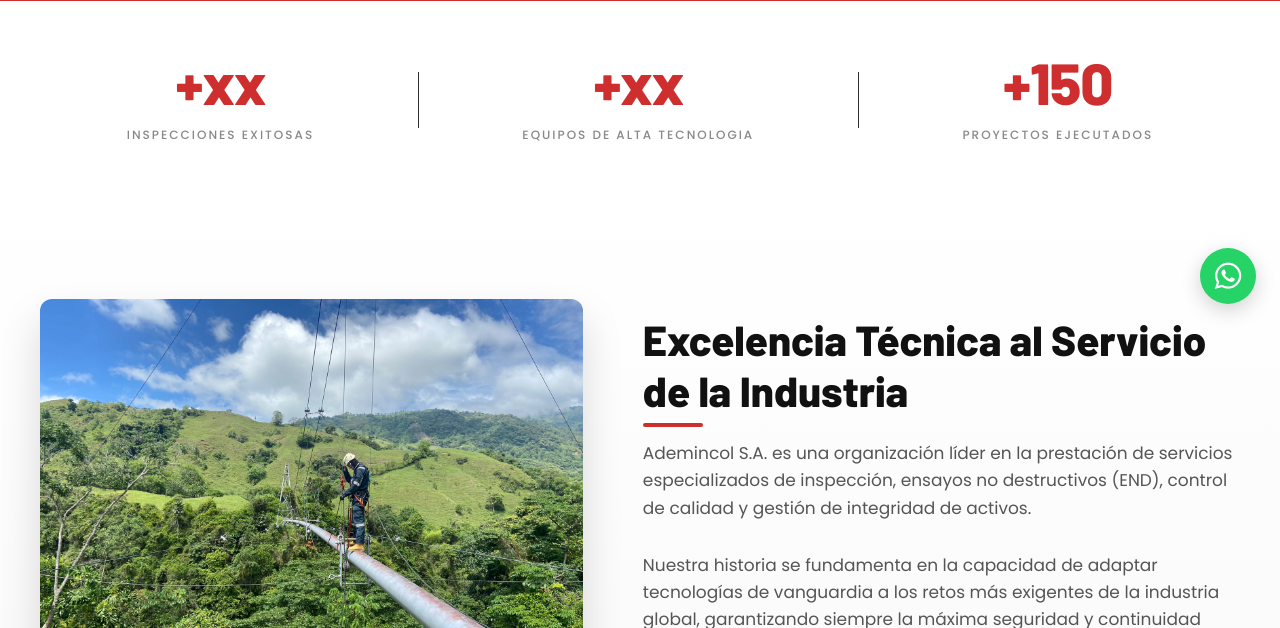
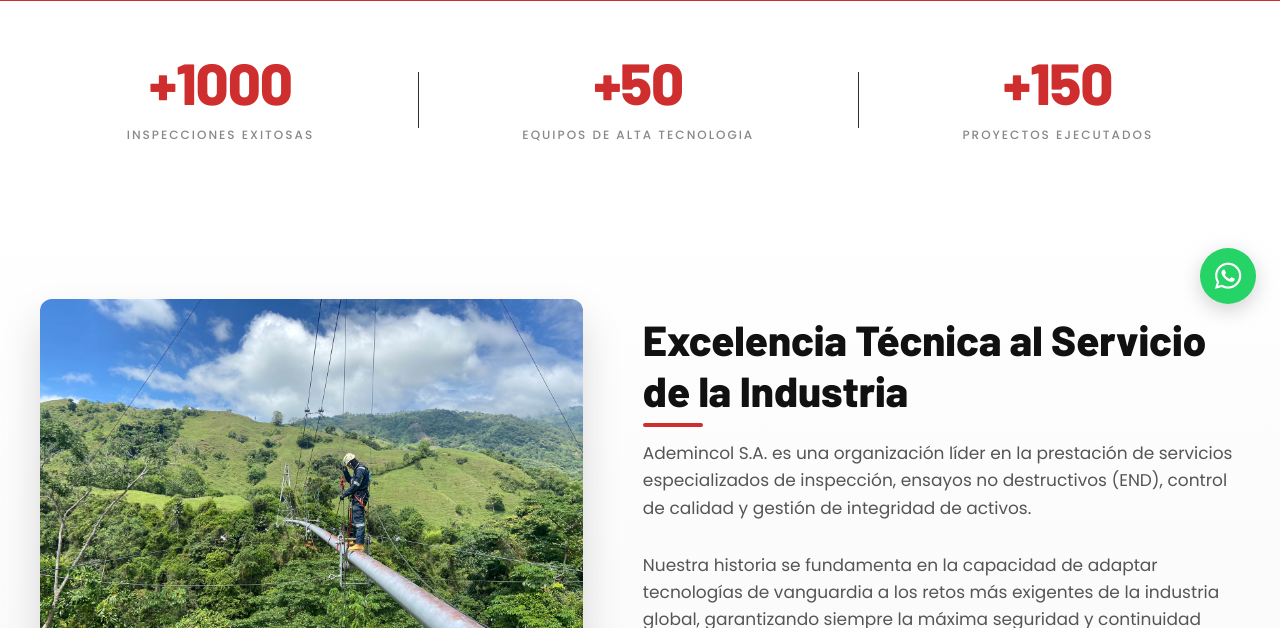
Before and after one commit to DiegoDiazR/Pagina_Ademincol, an Astro site: page /nuestra-empresa in a window 1280 px wide. Shown: the part 472-1100 px from the top of the page. Built offline with nearby package versions, Linux system fonts and the light colour scheme; Astro itself is replaced by a stand-in of ours.

Commit message:
Actualizacion de indicadores en seccion nuestra empresa

```diff
--- a/src/pages/nuestra-empresa.astro
+++ b/src/pages/nuestra-empresa.astro
@@ -24,12 +24,12 @@ import Hero from '../components/Hero.astro';
 		<section class="brand-strip">
 			<div class="brand-strip-inner">
 				<div class="brand-strip-item">
-					<strong>+xx</strong>
+					<strong>+1000</strong>
 					<span>Inspecciones Exitosas</span>
 				</div>
 				<div class="brand-strip-divider"></div>
 				<div class="brand-strip-item">
-					<strong>+xx</strong>
+					<strong>+50</strong>
 					<span>Equipos de alta tecnologia</span>
 				</div>
 				<div class="brand-strip-divider"></div>
```
